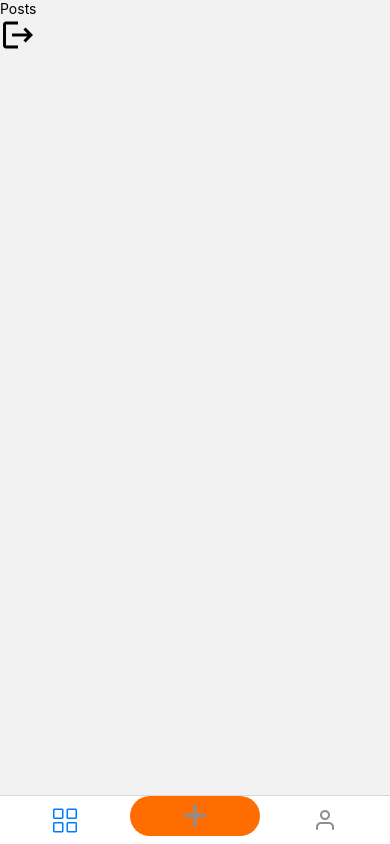
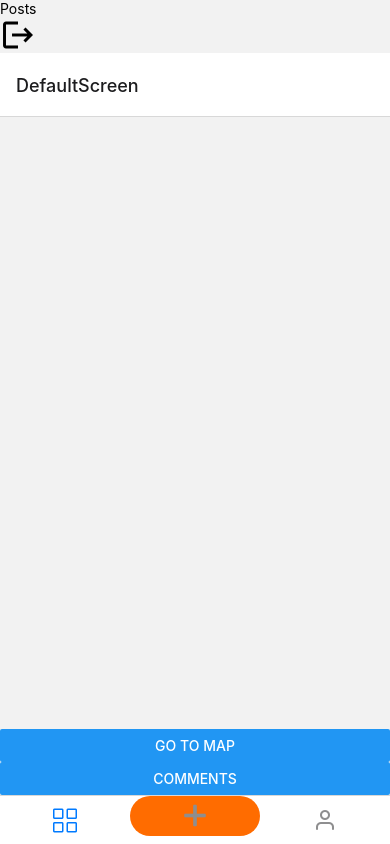
Before and after one commit to Mykola-Veres/my-react-native-hw, a React Native app: screen /DefaultScreen in a window 390 px wide. Before the commit this address had no page. Built offline with nearby package versions, Linux system fonts and the light colour scheme.

Commit message:
add-Screens

```diff
--- a/screens/mainScreen/CreateScreen.jsx
+++ b/screens/mainScreen/CreateScreen.jsx
@@ -56,7 +56,7 @@ const CreateScreen = ({ navigation }) => {
 
   const sendPhoto = () => {
     console.log("navigation", navigation);
-    navigation.navigate("Posts", { photo });
+    navigation.navigate("DefaultScreen", { photo });
   };
 
   return (
--- a/screens/mainScreen/PostScreen.jsx
+++ b/screens/mainScreen/PostScreen.jsx
@@ -1,44 +1,22 @@
-import { useEffect, useState } from "react";
-import { View, Text, StyleSheet, FlatList, Image } from "react-native";
+import { moduleName } from "react-native";
+import { createStackNavigator } from "@react-navigation/stack";
+import DefaultScreenPosts from "../nestedScreens/DefaultScreenPosts";
+import CommentsScreen from "../nestedScreens/CommentsScreen";
+import MapScreen from "../nestedScreens/MapScreen";
 
-const PostScreen = ({ route }) => {
-  const [posts, setPosts] = useState([]);
-  console.log("route.params", route.params);
+const NestedScreen = createStackNavigator();
 
-  useEffect(() => {
-    if (route.params) {
-      setPosts((prevState) => [...prevState, route.params]);
-    }
-  }, [route.params]);
-  console.log("posts", posts);
-
+const PostsScreen = () => {
   return (
-    <View style={styles.conreiner}>
-      <FlatList
-        data={posts}
-        keyExtractor={(item, indx) => indx.toString()}
-        renderItem={({ item }) => (
-          <View
-            style={{
-              marginBottom: 10,
-              justifyContent: "center",
-              alignItems: "center",
-            }}
-          >
-            <Text>Photo</Text>
-            <Image
-              source={{ uri: item.photo }}
-              style={{ width: 350, height: 200 }}
-            />
-          </View>
-        )}
+    <NestedScreen.Navigator>
+      <NestedScreen.Screen
+        name="DefaultScreen"
+        component={DefaultScreenPosts}
       />
-    </View>
+      <NestedScreen.Screen name="Comments" component={CommentsScreen} />
+      <NestedScreen.Screen name="Map" component={MapScreen} />
+    </NestedScreen.Navigator>
   );
 };
 
-const styles = StyleSheet.create({
-  conreiner: { flex: 1 },
-});
-
-export default PostScreen;
+export default PostsScreen;
--- /dev/null
+++ b/screens/nestedScreens/CommentsScreen.jsx
@@ -0,0 +1,17 @@
+import { View, Text, StyleSheet } from "react-native";
+
+const CommentsScreen = () => (
+  <View style={styles.container}>
+    <Text>CommentsScreen</Text>
+  </View>
+);
+
+const styles = StyleSheet.create({
+  container: {
+    flex: 1,
+    justifyContent: "center",
+    alignItems: "center",
+  },
+});
+
+export default CommentsScreen;
--- /dev/null
+++ b/screens/nestedScreens/DefaultScreenPosts.jsx
@@ -0,0 +1,56 @@
+import { useEffect, useState } from "react";
+import { View, Text, StyleSheet, FlatList, Image, Button } from "react-native";
+
+const DefaultScreenPosts = ({ route, navigation }) => {
+  const [posts, setPosts] = useState([]);
+  console.log("route.params", route.params);
+
+  useEffect(() => {
+    if (route.params) {
+      setPosts((prevState) => [...prevState, route.params]);
+    }
+  }, [route.params]);
+  console.log("posts", posts);
+
+  return (
+    <View style={styles.conreiner}>
+      <FlatList
+        data={posts}
+        keyExtractor={(item, indx) => indx.toString()}
+        renderItem={({ item }) => (
+          <View
+            style={{
+              marginBottom: 10,
+              justifyContent: "center",
+              alignItems: "center",
+            }}
+          >
+            <Text>Photo</Text>
+            <Image
+              source={{ uri: item.photo }}
+              style={{ width: 350, height: 200 }}
+            />
+          </View>
+        )}
+      />
+      <Button
+        title="go to Map"
+        onPress={() => {
+          navigation.navigate("Map");
+        }}
+      ></Button>
+      <Button
+        title="Comments"
+        onPress={() => {
+          navigation.navigate("Comments");
+        }}
+      ></Button>
+    </View>
+  );
+};
+
+const styles = StyleSheet.create({
+  conreiner: { flex: 1 },
+});
+
+export default DefaultScreenPosts;
```
Also changed, not shown: package.json (+4 -3 lines), 1 other file (tests, documents, lock files or other folders).
